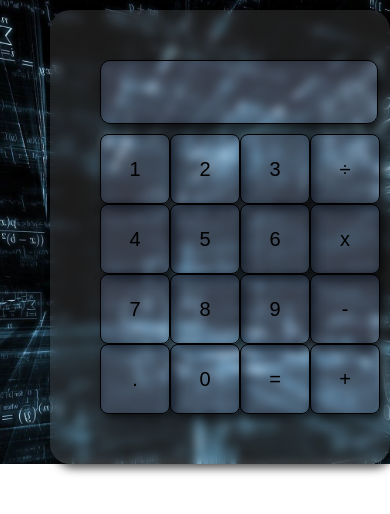
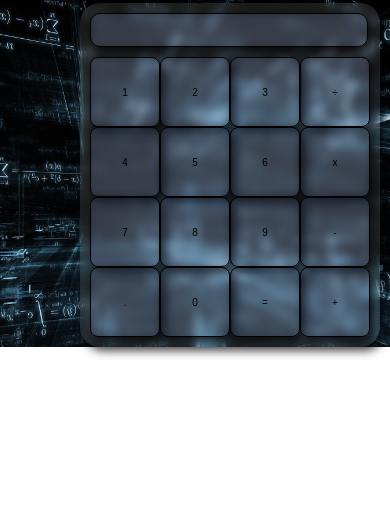
Before and after one commit to khizarhayat55/Calculator, a plain HTML site: page index.html in a window 390 px wide. Drawn offline with Linux system fonts and the light colour scheme.

Commit message:
Update style.css

```diff
--- a/style.css
+++ b/style.css
@@ -54,17 +54,27 @@ font-size: 20px;
 }
 #Buttons button:active{
    transform: scale(1);
-   box-shadow: 4px,4px,4px,4px(0,0,0,0.7);
+
 }
 #Screen:focus{
   outline: none;
 
 }
-@media (max-width: 768px) {
+@media (max-width: 480px) {
+
+
   #Calculator
   {
-    margin-top: 10px;
-    margin-left: 50px;
+    margin-top: 3px;
+    margin-left: 80px;
+    padding: 10px;
+  }
+  #Screen{
+
+    height: 30px;
+  }
+  #Buttons button{
+    font-size: 10px;
   }
 
 }
```
